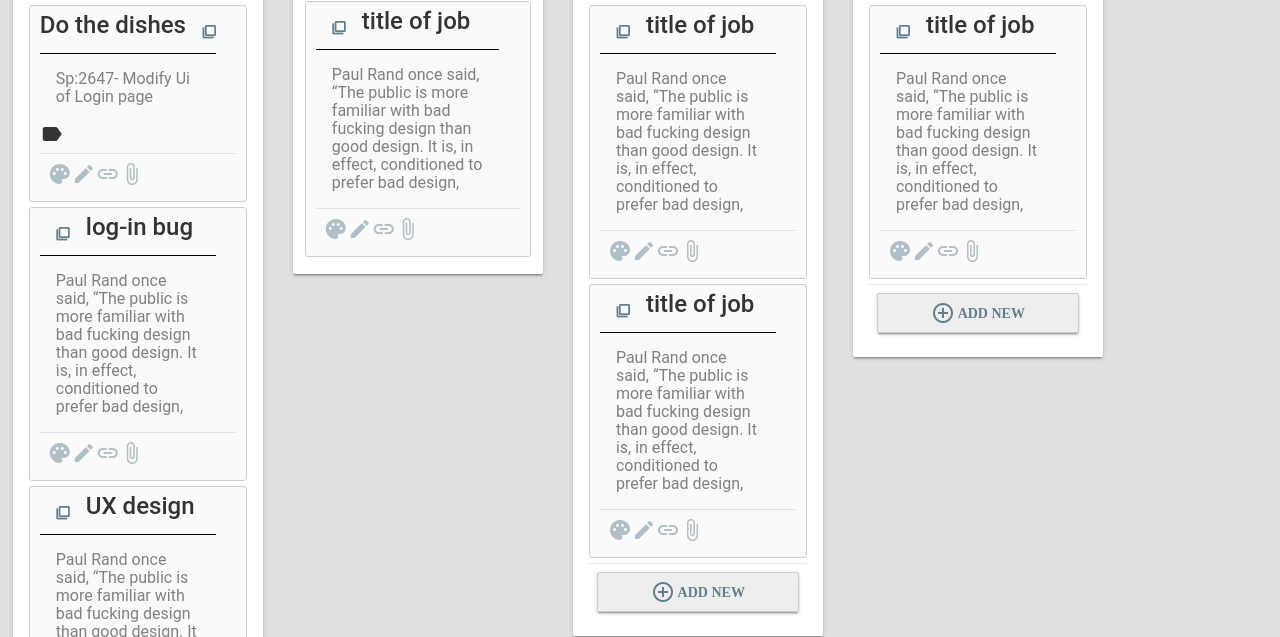
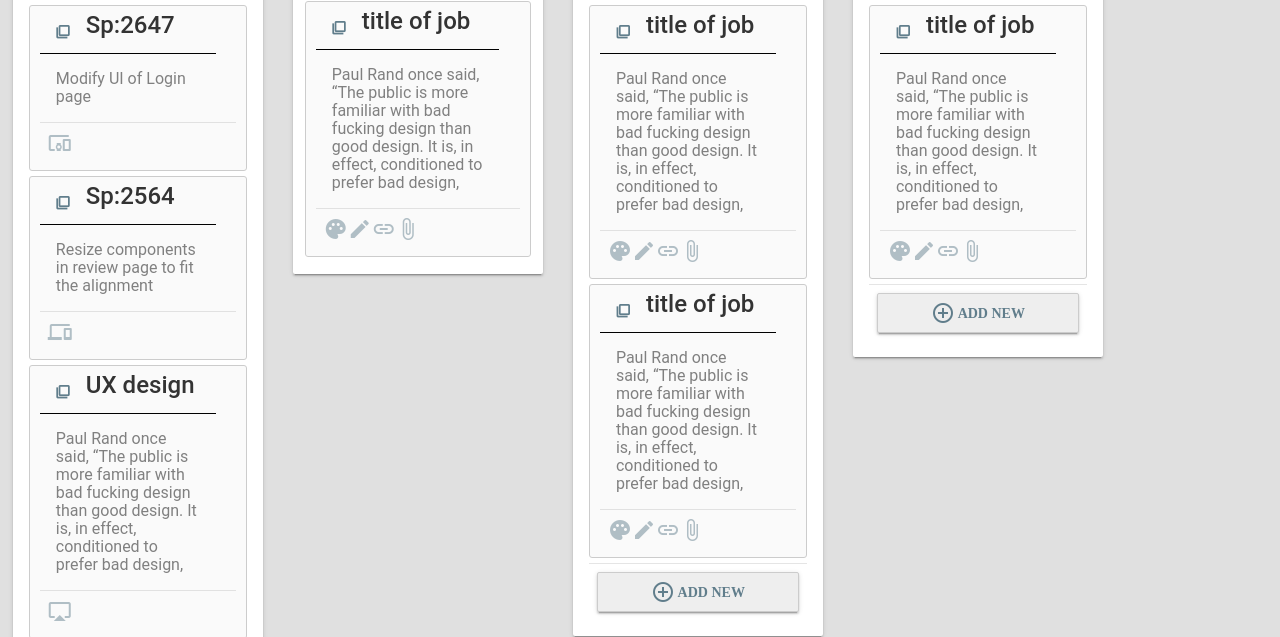
Before and after one commit to skynet-bit/Kanban_Board, a plain HTML site: page index.html in a window 1280 px wide. Shown: the part 163-800 px from the top of the page. Drawn offline with nearby package versions, Linux system fonts and the light colour scheme.

Commit message:
Modified Content Data of the tickets

```diff
--- a/index.html
+++ b/index.html
@@ -405,31 +405,33 @@
                 <h2><i class="material-icons">report_problem</i> To do</h2>
             </div>
             <li class="dd-item" data-id="1">
-                <h3 class="title dd-handle">Do the dishes<i class=" material-icons ">filter_none</i></h3>
-                <div class="text" contenteditable="true">Sp:2647- Modify Ui of Login page
+                <h3 class="title dd-handle"><i class=" material-icons ">filter_none</i>Sp:2647</h3>
+                <div class="text" contenteditable="true">Modify UI of Login page
+                </div>
+                <div class="actions">
+                    <i class="material-icons" id="color">devices_other</i></div>
+            </li>
 
-                </div> <i class="material-icons" id="label blue">label</i>
+
+            <li class="dd-item" data-id="4">
+                <h3 class="title dd-handle"><i class=" material-icons ">filter_none</i>Sp:2564</h3>
+                <div class="text" contenteditable="true">Resize components in review page to fit the alignment</div>
                 <div class="actions">
-                    <i class="material-icons" id="color">palette</i><i class="material-icons">edit</i><i class="material-icons">insert_link</i><i class="material-icons">attach_file</i></div>
+                    <i class="material-icons">devices</i></div>
 
             </li>
-            <li class="dd-item" data-id="4">
-                <h3 class="title dd-handle"><i class=" material-icons ">filter_none</i>log-in bug</h3>
-                <div class="text" contenteditable="true">Paul Rand once said, “The public is more familiar with bad fucking design than good design. It is, in effect, conditioned to prefer bad design,</div>
-                <div class="actions">
-                    <i class="material-icons">palette</i><i class="material-icons">edit</i><i class="material-icons">insert_link</i><i class="material-icons">attach_file</i></div>
 
-            </li>
             <li class="dd-item" data-id="3">
                 <h3 class="title dd-handle"><i class=" material-icons ">filter_none</i>UX design</h3>
                 <div class="text" contenteditable="true">Paul Rand once said, “The public is more familiar with bad fucking design than good design. It is, in effect, conditioned to prefer bad design,</div>
                 <div class="actions">
-                    <i class="material-icons">palette</i><i class="material-icons">edit</i><i class="material-icons">insert_link</i><i class="material-icons">attach_file</i></div>
+                    <i class="material-icons">airplay</i></div>
 
+            </li>
+            <div class="actions">
+                <button class="addbutt"><i class="material-icons">control_point</i> Add new</button>
+            </div>
 
-                <div class="actions">
-                    <button class="addbutt"><i class="material-icons">control_point</i> Add new</button>
-                </div>
         </ol>
         <ol class="kanban progress">
             <h2><i class="material-icons">build</i> In progress</h2>
```
